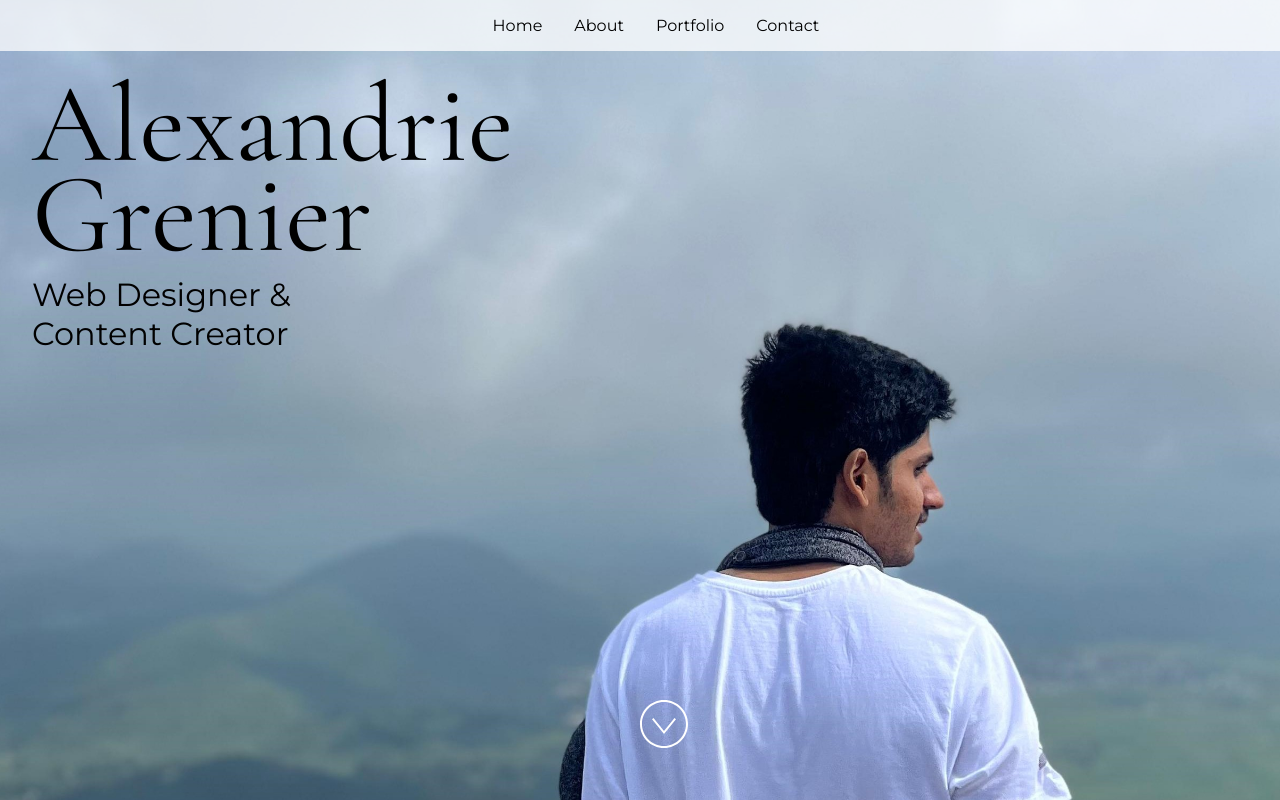
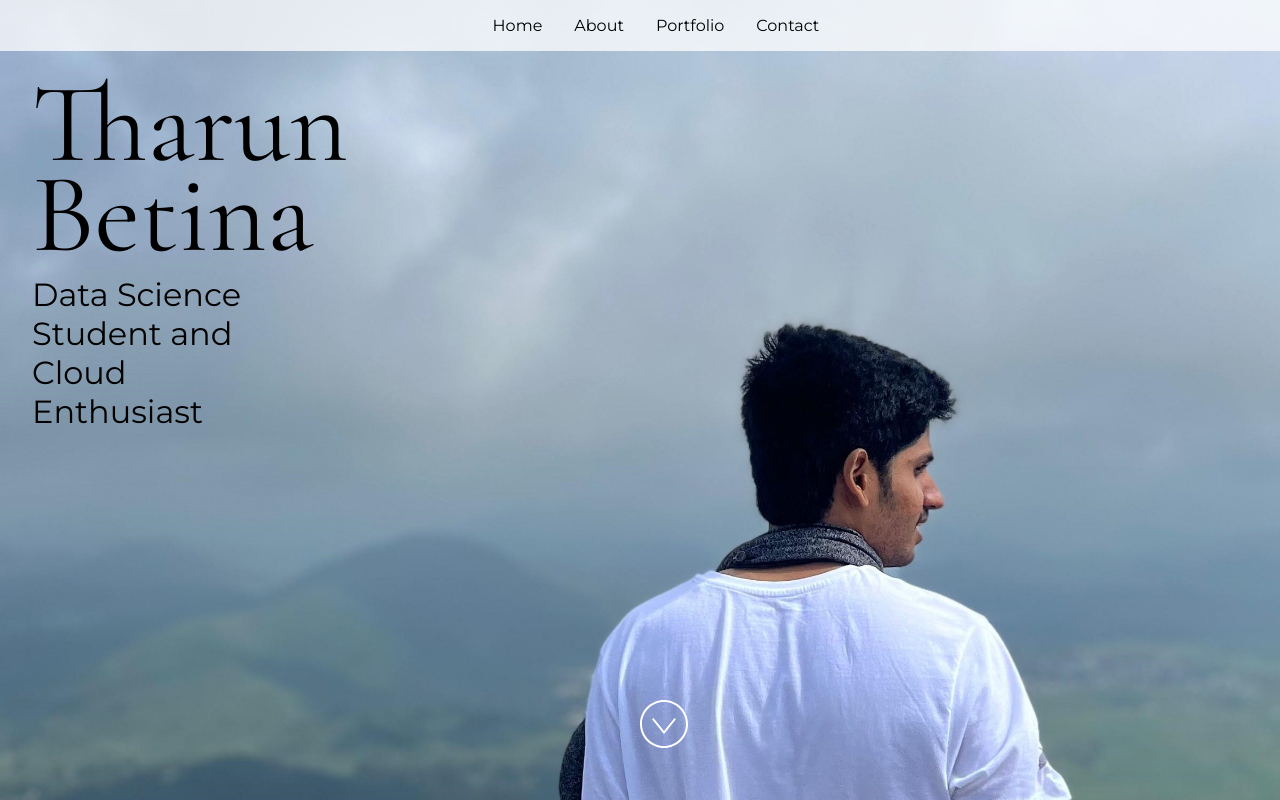
Before and after one commit to Tharunbetina/TharunBetina_MLSA_Portfoliosite, a React (Vite) app: page / in a window 1280 px wide. Built offline with nearby package versions, Linux system fonts and the light colour scheme.

Commit message:
changes 5

```diff
--- a/src/App.jsx
+++ b/src/App.jsx
@@ -24,15 +24,15 @@ import "./styles.css";
  * If you don't have one of the social sites listed, leave it as an empty string.
  */
 const siteProps = {
-  name: "Alexandrie Grenier",
-  title: "Web Designer & Content Creator",
-  email: "alex@example.com",
-  gitHub: "microsoft",
-  instagram: "microsoft",
-  linkedIn: "satyanadella",
-  medium: "",
-  twitter: "microsoft",
-  youTube: "Code",
+  name: "Tharun Betina",
+  title: "Data Science Student and Cloud Enthusiast",
+  email: "tharun.betina@gmail.com",
+  gitHub: "Tharunbetina",
+  instagram: "btharun_99",
+  linkedIn: "tharun-betina-707499254/",
+  medium: "@tharun.betina",
+  twitter: "",
+  youTube: "",
 };
 
 const primaryColor = "#4E567E";
--- a/src/Components/About.jsx
+++ b/src/Components/About.jsx
@@ -24,19 +24,19 @@ const imageAltText = "clouds background";
  * Sort description that expands on your title on the Home component.
  */
 const description =
-  "I'm a UI/UX student studying at Barnett Technical University. I enjoy creating unique and simplistic user interfaces in creative ways.";
+  "I'm Tharun Betina, a Data Science Student with a curious mindset.";
 
 /**
  * List of some of skills or technologies you work on, are learning,
  * passionate about, or enjoy,
  */
 const skillsList = [
-  "Web design",
-  "User experience",
-  "Inclusive design",
-  "Focus group testing",
-  "Mobile user interfaces",
-  "Graphic design",
+  "Python Programming",
+  "Data Science",
+  "Cloud Computing",
+  "Problem Solving",
+  "Reasoning",
+  "Teamwork",
 ];
 
 /**
@@ -45,7 +45,7 @@ const skillsList = [
  * about you on a professional level.
  */
 const detailOrQuote =
-  "I am passionate about solving problems in new creative ways to drive innovation. By leveraging my UI/UX experience I continually look for new and better ways to make tech accessible by all.";
+  " I love coding in Python and am fascinated by it's wide range of applications, especially in Data Analytics. I'm very much intrigued by the concept of Cloud Computing and also hosted my own portfolio website through IBM cloud services. I am currently exploring Microsoft Azure";
 
 const About = () => {
   return (
```
